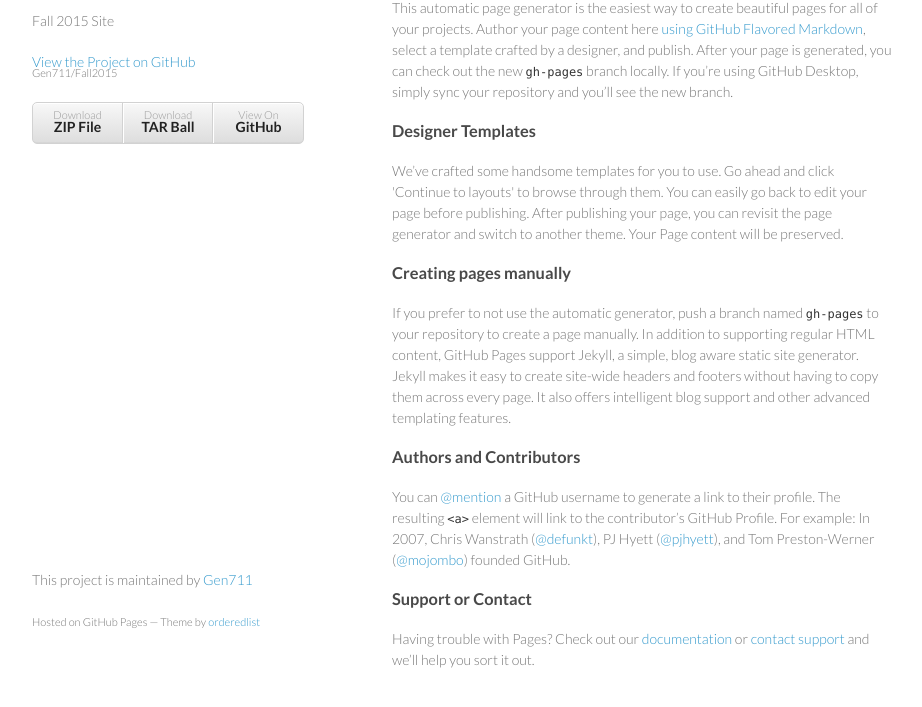
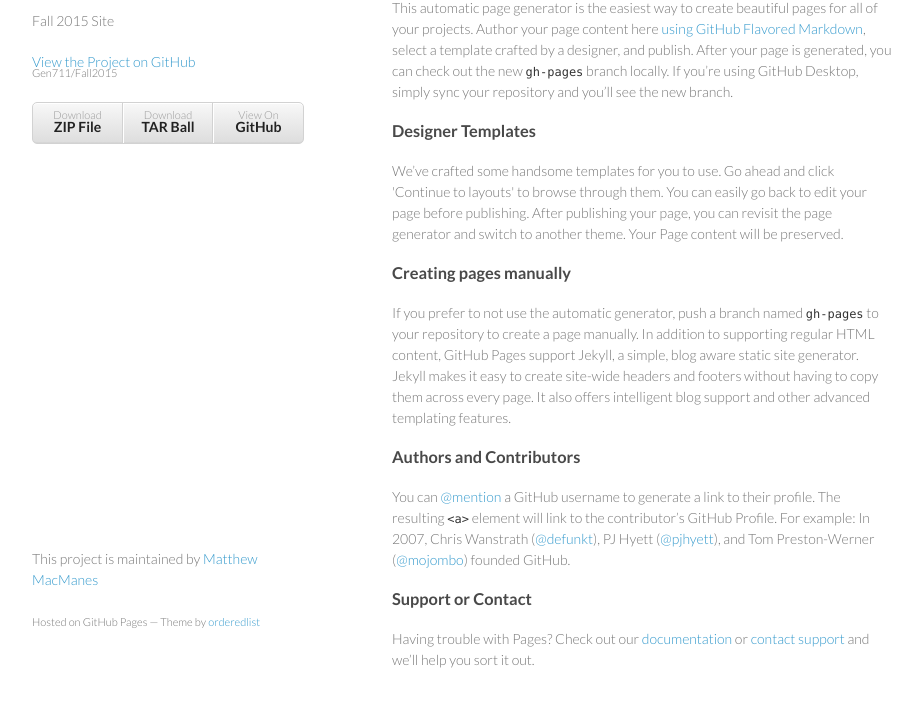
Before and after one commit to Gen711/Fall2015, a plain HTML site: page index.html in a window 1280 px wide. Shown: the part 99-806 px from the top of the page, without its empty margins (178-1100 px from the left). Drawn offline with Linux system fonts and the light colour scheme.

Commit message:
created by

```diff
--- a/index.html
+++ b/index.html
@@ -54,7 +54,7 @@
 <p>Having trouble with Pages? Check out our <a href="https://help.github.com/pages">documentation</a> or <a href="https://github.com/contact">contact support</a> and we’ll help you sort it out.</p>
       </section>
       <footer>
-        <p>This project is maintained by <a href="https://github.com/Gen711">Gen711</a></p>
+        <p>This project is maintained by <a href="https://twitter.com/macmanes">Matthew MacManes</a></p>
         <p><small>Hosted on GitHub Pages &mdash; Theme by <a href="https://github.com/orderedlist">orderedlist</a></small></p>
       </footer>
     </div>
```
